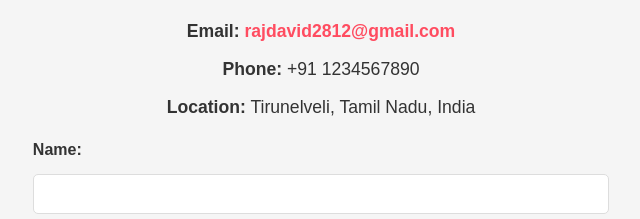
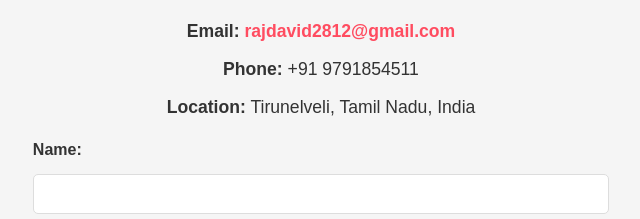
Before and after one commit to David-raj2002/David-Portflio, a plain HTML site: page contact.html in a window 1280 px wide. Shown: the part 259-478 px from the top of the page, 319-959 px from the left. Drawn offline with Linux system fonts and the light colour scheme.

Commit message:
Update contact.html

```diff
--- a/contact.html
+++ b/contact.html
@@ -30,7 +30,7 @@
 
         <div class="contact-info">
             <p><strong>Email:</strong> <a href="mailto:rajdavid2812@gmail.com">rajdavid2812@gmail.com</a></p>
-            <p><strong>Phone:</strong> +91 1234567890</p>
+            <p><strong>Phone:</strong> +91 9791854511</p>
             <p><strong>Location:</strong> Tirunelveli, Tamil Nadu, India</p>
         </div>
 
```
